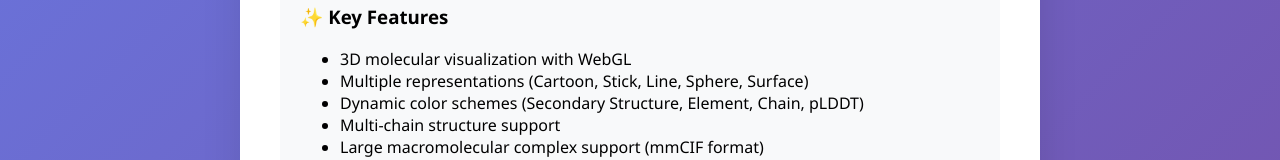
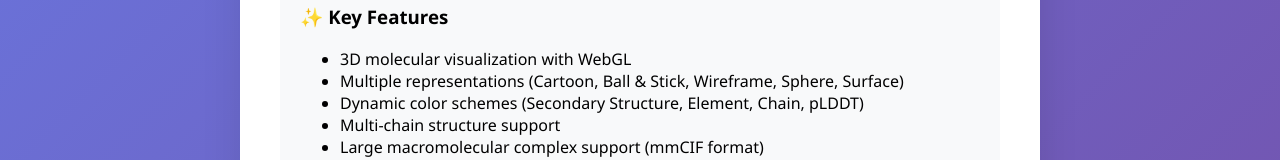
Before and after one commit to rachedi-2526/SUnv-Mol.Vw-API, a website: page index.html in a window 1280 px wide. Shown: the part 790-950 px from the top of the page. Drawn offline with Linux system fonts and the light colour scheme.

Commit message:
Update index.html

```diff
--- a/index.html
+++ b/index.html
@@ -80,7 +80,7 @@
                 <h3>✨ Key Features</h3>
                 <ul>
                     <li>3D molecular visualization with WebGL</li>
-                    <li>Multiple representations (Cartoon, Stick, Line, Sphere, Surface)</li>
+                    <li>Multiple representations (Cartoon, Ball & Stick, Wireframe, Sphere, Surface)</li>
                     <li>Dynamic color schemes (Secondary Structure, Element, Chain, pLDDT)</li>
                     <li>Multi-chain structure support</li>
                     <li>Large macromolecular complex support (mmCIF format)</li>
```
